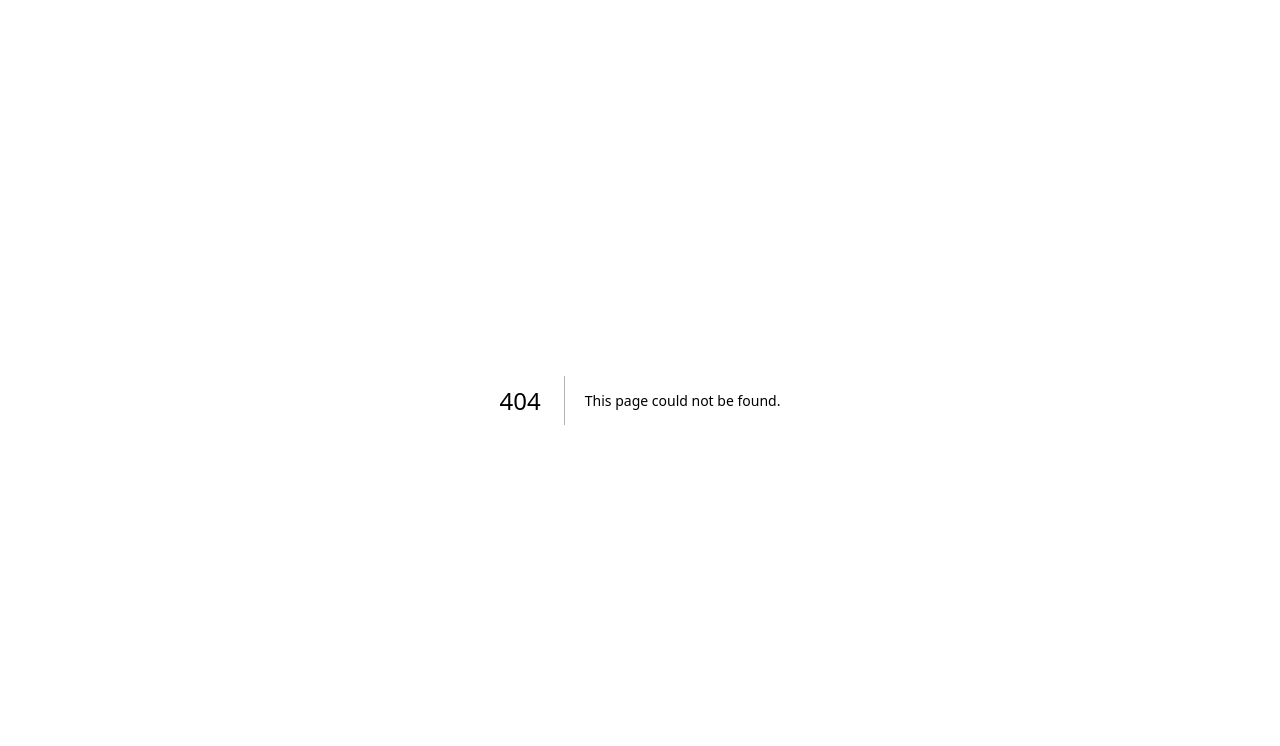
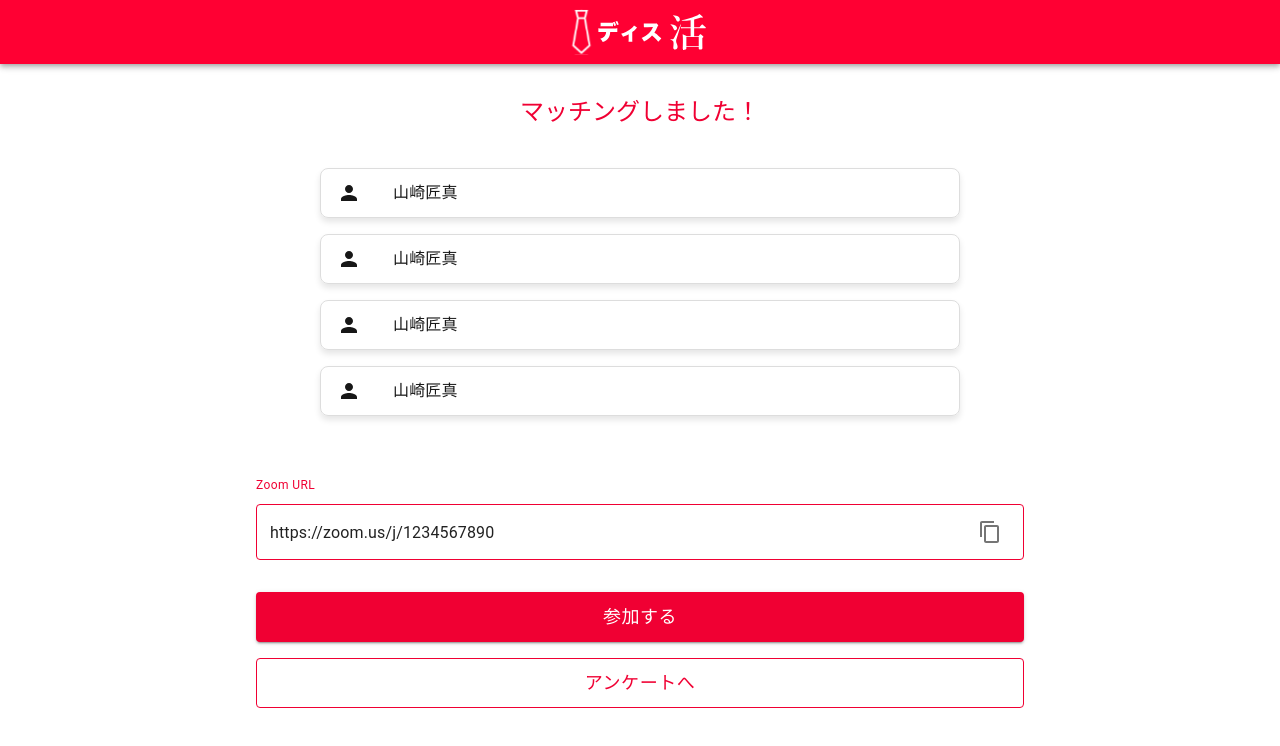
Before and after one commit to tkm427/docomo_frontend, a Next.js app: page /m in a window 1280 px wide. Before the commit this address had no page. Shown: the top 746 px of the page. Built offline with nearby package versions, Linux system fonts and the light colour scheme.

Commit message:
マッチングページの作成

```diff
--- a/package.json
+++ b/package.json
@@ -11,6 +11,7 @@
   "dependencies": {
     "@emotion/react": "^11.13.3",
     "@emotion/styled": "^11.13.0",
+    "@mui/icons-material": "^6.1.0",
     "@mui/material": "^6.1.0",
     "axios": "^1.7.7",
     "chart.js": "^4.4.4",
--- /dev/null
+++ b/src/app/m/page.tsx
@@ -0,0 +1,42 @@
+'use client'
+import React, { useState, useEffect } from 'react';
+import Header from '../../components/Header';
+import LoadingScreen from '../../components/LoadingScreen';
+import MatchingResultPage from '../../components/MatchingResultPage';
+
+export default function Page() {
+  // Progress barの現在のステップ
+  const [progress, setProgress] = useState(20); // プログレスバーの値 (20%から始まる)
+  const [step, setStep] = useState(1); // 現在のステップ (1から5まで)
+  const [isLoading, setIsLoading] = useState(true);
+
+  useEffect(() => {
+    const timer = setInterval(() => {
+      setProgress((prevProgress) => {
+        if (prevProgress >= 100) {
+          setIsLoading(false);
+          return 100;
+        }
+        return prevProgress + 20; // 20%ずつ増加
+      });
+
+      setStep((prevStep) => {
+        if (prevStep >= 5) {
+          return 5; // ステップが5を超えたら固定
+        }
+        return prevStep + 1;
+      });
+    }, 1000); // 1秒ごとに進行
+
+    return () => {
+      clearInterval(timer); // コンポーネントがアンマウントされたらタイマーをクリア
+    };
+  }, []);
+
+  return (
+    <div>
+      <Header />
+      {isLoading ? <LoadingScreen step={step} /> : <MatchingResultPage />}
+    </div>
+  );
+}
--- /dev/null
+++ b/src/components/ActionButton.tsx
@@ -0,0 +1,32 @@
+import React from 'react';
+import { Box, Button } from '@mui/material';
+
+type ActionButtonProps = {
+  zoomUrl: string;
+};
+
+export default function ActionButton({ zoomUrl }: ActionButtonProps) {
+  const handleButtonClick = () => {
+    window.location.href = zoomUrl; // ボタンがクリックされたときにzoomUrlに遷移
+  };
+
+  return (
+    <Box sx={{ mt: 4, width: '60%', display: 'flex', flexDirection: 'column', alignItems: 'center' }}>
+      <Button
+        variant="contained"
+        fullWidth
+        sx={{ backgroundColor: '#F00033', color: 'white', height: 50, mb: 2, fontSize: '18px' }}
+        onClick={handleButtonClick} // ボタンクリックでURLに遷移
+      >
+        参加する
+      </Button>
+      <Button
+        variant="outlined"
+        fullWidth
+        sx={{ color: '#F00033', borderColor: '#F00033', height: 50, fontSize: '18px' }}
+      >
+        アンケートへ
+      </Button>
+    </Box>
+  );
+}
--- /dev/null
+++ b/src/components/LoadingScreen.tsx
@@ -0,0 +1,36 @@
+import React from 'react';
+import { Box, Typography, CircularProgress, LinearProgress } from '@mui/material';
+
+type LoadingScreenProps = {
+  step: number;
+};
+
+export default function LoadingScreen({ step }: LoadingScreenProps) {
+  return (
+    <Box
+      sx={{
+        display: 'flex',
+        flexDirection: 'column',
+        alignItems: 'center',
+        justifyContent: 'center',
+        height: '70vh', // 画面の中央に配置
+      }}
+    >
+      {/* 真ん中の赤いローディングサークル */}
+      <CircularProgress size={80} thickness={4} sx={{ color: '#F00033' }} />
+
+      {/* マッチング中のテキスト */}
+      <Typography variant="h6" sx={{ color: '#F00033', mt: 2 }}>
+        マッチング中...
+      </Typography>
+
+      {/* 下部のプログレスバーとステータステキスト */}
+      <Box sx={{ width: '40%', mt: 4 }}>
+        <LinearProgress variant="determinate" value={(step / 5) * 100} sx={{ height: '10px', borderRadius: '5px' }} />
+        <Box display="flex" justifyContent="space-between" alignItems="center" mt={1}>
+          <Typography variant="body1">{step} / 5</Typography>
+        </Box>
+      </Box>
+    </Box>
+  );
+}
--- /dev/null
+++ b/src/components/MatchingResultPage.tsx
@@ -0,0 +1,39 @@
+import React from 'react';
+import { Box, Typography, List, ListItem, ListItemAvatar, ListItemText, TextField, Button } from '@mui/material';
+import PersonIcon from '@mui/icons-material/Person';
+import ZoomURLText from './ZoomURLText';
+import ActionButton from './ActionButton';
+import MemberList from './MemberList';
+
+export default function MatchingResultPage() {
+    const members = ['山崎匠真', '山崎匠真', '山崎匠真', '山崎匠真'];
+    const zoomUrl = 'https://zoom.us/j/1234567890';
+  return (
+    <div>
+      {/* コンテンツエリア */}
+      <Box
+        sx={{
+          display: 'flex',
+          flexDirection: 'column',
+          alignItems: 'center',
+          justifyContent: 'center',
+          mt: 4,
+        }}
+      >
+        {/* マッチングしましたテキスト */}
+        <Typography variant="h5" sx={{ color: '#F00033', mb: 4 }}>
+          マッチングしました！
+        </Typography>
+
+        {/* メンバーリスト */}
+        <MemberList members={members} />
+
+        {/* Zoom URL */}
+        <ZoomURLText zoomUrl={zoomUrl} />
+
+        {/* ボタンエリア */}
+        <ActionButton zoomUrl={zoomUrl} />
+      </Box>
+    </div>
+  );
+}
--- /dev/null
+++ b/src/components/MemberList.tsx
@@ -0,0 +1,30 @@
+import React from 'react';
+import { Box, List, ListItem, ListItemAvatar, ListItemText } from '@mui/material';
+import PersonIcon from '@mui/icons-material/Person';
+
+type MemberListProps = {
+  members: string[];
+};
+
+export default function MemberList({ members }: MemberListProps) {
+  return (
+        <List sx={{ width: '50%', bgcolor: 'background.paper' }}>
+        {members.map((name, index) => (
+            <ListItem
+            key={index}
+            sx={{
+                border: '1px solid #ddd',  // 境界線を追加
+                borderRadius: '8px',       // 角を丸める
+                boxShadow: '0 4px 6px rgba(0, 0, 0, 0.1)', // 影をつける
+                mb: 2,                     // 下に少しマージン
+            }}
+            >
+            <ListItemAvatar>
+                <PersonIcon />
+            </ListItemAvatar>
+            <ListItemText primary={name} />
+            </ListItem>
+        ))}
+        </List>
+  );
+}
--- /dev/null
+++ b/src/components/ZoomURLText.tsx
@@ -0,0 +1,50 @@
+import React from 'react';
+import { Box, Typography, TextField, InputAdornment, IconButton } from '@mui/material';
+import ContentCopyIcon from '@mui/icons-material/ContentCopy';
+
+type ZoomURLTextProps = {
+  zoomUrl: string; // 引数で受け取るZoom URLの型
+};
+
+export default function ZoomURLText({ zoomUrl }: ZoomURLTextProps) {
+  const handleCopyClick = () => {
+    navigator.clipboard.writeText(zoomUrl)
+      .then(() => {
+        alert("Zoom URLをコピーしました!");
+      })
+      .catch((err) => {
+        console.error("コピーに失敗しました", err);
+      });
+  };
+
+  return (
+    <Box sx={{ width: '60%', mt: 4 }}>
+      <Typography variant="caption" sx={{ color: '#F00033' }}>
+        Zoom URL
+      </Typography>
+      <TextField
+        fullWidth
+        variant="outlined"
+        value={zoomUrl}
+        InputProps={{
+          readOnly: true,
+          endAdornment: (  // 右端にアイコンを配置
+            <InputAdornment position="end">
+              <IconButton onClick={handleCopyClick}>
+                <ContentCopyIcon />
+              </IconButton>
+            </InputAdornment>
+          ),
+        }}
+        sx={{
+          mt: 1,
+          '& .MuiOutlinedInput-root': {
+            '& fieldset': {
+              borderColor: '#F00033',
+            },
+          },
+        }}
+      />
+    </Box>
+  );
+}
```
Also changed, not shown: src/components/MatchingPage.tsx (added), 1 other file (tests, documents, lock files or other folders).
